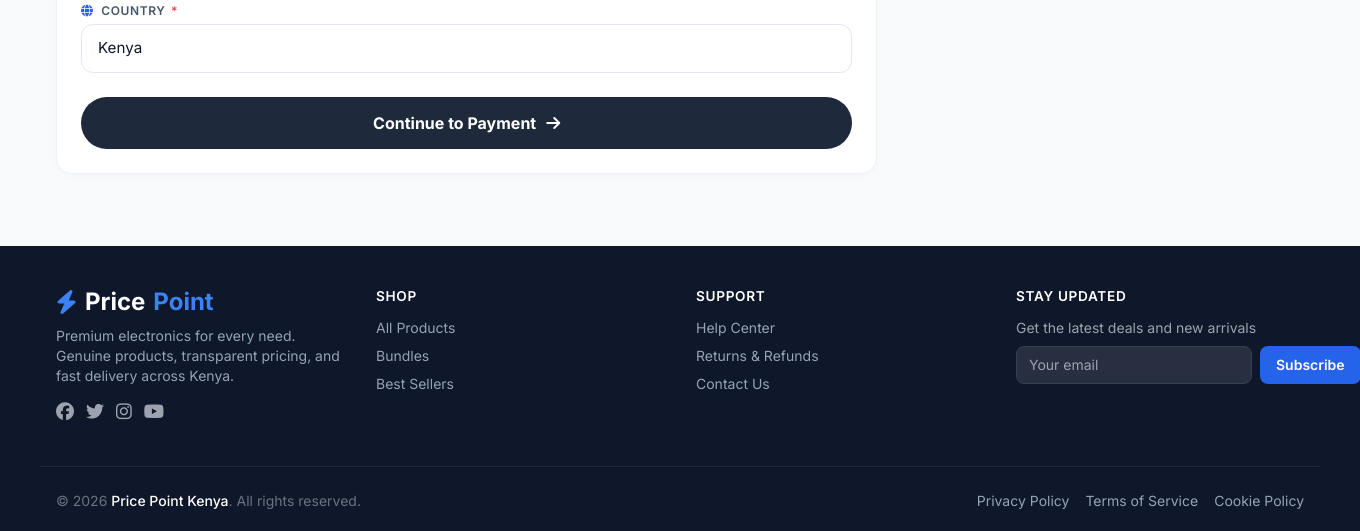
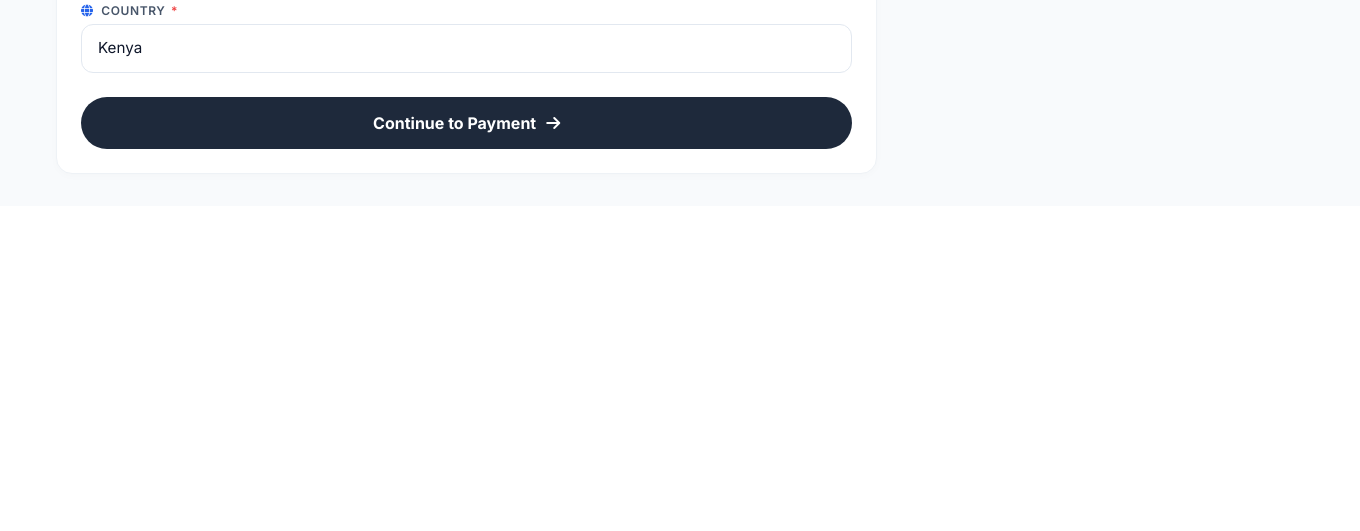
Before and after one commit to calvitec/electronics, a Flask app: template templates/checkout.html in a window 1360 px wide. Shown: the part 736-1267 px from the top of the page. After the commit the page ends 910 px from the top, so only its background shows below. Run offline with Flask 3, Linux system fonts and the light colour scheme; the template is opened without the code that fills it, so the values that code supplies are empty; some libraries are stand-ins or nearby versions.

Commit message:
Add files via upload

```diff
--- a/templates/checkout.html
+++ b/templates/checkout.html
@@ -9,7 +9,7 @@
     <link href="https://fonts.googleapis.com/css2?family=Inter:wght@300;400;500;600;700;800;900&display=swap" rel="stylesheet" />
     <style>
         * { font-family: 'Inter', sans-serif; margin: 0; padding: 0; box-sizing: border-box; }
-        body { background: #f8fafc; color: #0f172a; min-height: 100vh; overflow-x: hidden; }
+        body { background: #f8fafc; color: #0f172a; min-height: 100vh; }
 
         /* ===== ANIMATIONS ===== */
         @keyframes slideUp { from { opacity: 0; transform: translateY(30px); } to { opacity: 1; transform: translateY(0); } }
@@ -217,17 +217,15 @@
         .toast {
             position: fixed;
             bottom: 30px;
-            left: 50%;
-            transform: translateX(-50%);
+            right: 30px;
+            z-index: 9999;
             background: white;
             padding: 16px 24px;
             border-radius: 16px;
             box-shadow: 0 20px 60px rgba(0,0,0,0.1);
             border: 1px solid #eef2f6;
-            z-index: 9999;
             animation: slideUp 0.4s ease-out;
             max-width: 400px;
-            min-width: 280px;
         }
         .toast.hidden { display: none; }
 
@@ -265,17 +263,6 @@
             font-size: 0.9rem;
         }
 
-        /* ===== FOOTER ===== */
-        .app-footer {
-            background: #0f172a;
-            color: #94a3b8;
-            padding: 40px 0 20px;
-            margin-top: 40px;
-        }
-        .app-footer a { color: #94a3b8; text-decoration: none; transition: color 0.2s; }
-        .app-footer a:hover { color: white; }
-        .app-footer .footer-heading { color: white; font-weight: 600; font-size: 0.85rem; margin-bottom: 12px; text-transform: uppercase; letter-spacing: 0.05em; }
-
         /* ===== RESPONSIVE ===== */
         @media (max-width: 768px) {
             .glass-card { padding: 16px; }
@@ -283,7 +270,6 @@
             .back-link { font-size: 0.8rem; padding: 6px 12px; }
             .step-dot { width: 30px; }
             .step-dot.active { width: 40px; }
-            .app-footer .grid { gap: 20px; }
         }
         @media (max-width: 480px) {
             .glass-card { padding: 12px; }
@@ -292,9 +278,9 @@
             .btn-outline { font-size: 0.85rem; padding: 10px 16px; }
             .order-item-image { width: 40px; height: 40px; }
             .order-item-name { font-size: 0.8rem; }
-            .toast { font-size: 0.85rem; padding: 12px 16px; min-width: 200px; }
         }
 
+        /* ===== SCROLLBAR ===== */
         ::-webkit-scrollbar { width: 6px; }
         ::-webkit-scrollbar-track { background: #f1f5f9; }
         ::-webkit-scrollbar-thumb { background: #cbd5e1; border-radius: 3px; }
@@ -512,56 +498,6 @@
         </div>
     </div>
 
-    <!-- ===== FOOTER ===== -->
-    <footer class="app-footer">
-        <div class="max-w-7xl mx-auto px-4 grid grid-cols-2 md:grid-cols-4 gap-8">
-            <div class="col-span-2 md:col-span-1">
-                <h3 class="text-white text-2xl font-bold flex items-center gap-2">
-                    <i class="fas fa-bolt text-blue-500"></i> Price<span class="text-blue-500">Point</span>
-                </h3>
-                <p class="mt-2 text-sm">Premium electronics for every need. Genuine products, transparent pricing, and fast delivery across Kenya.</p>
-                <div class="flex gap-3 mt-3">
-                    <a href="#" aria-label="Facebook"><i class="fab fa-facebook text-gray-400 hover:text-white transition text-lg"></i></a>
-                    <a href="#" aria-label="Twitter"><i class="fab fa-twitter text-gray-400 hover:text-white transition text-lg"></i></a>
-                    <a href="#" aria-label="Instagram"><i class="fab fa-instagram text-gray-400 hover:text-white transition text-lg"></i></a>
-                    <a href="#" aria-label="YouTube"><i class="fab fa-youtube text-gray-400 hover:text-white transition text-lg"></i></a>
-                </div>
-            </div>
-            <div>
-                <h4 class="footer-heading">Shop</h4>
-                <ul class="space-y-2 text-sm">
-                    <li><a href="#">All Products</a></li>
-                    <li><a href="#">Bundles</a></li>
-                    <li><a href="#">Best Sellers</a></li>
-                </ul>
-            </div>
-            <div>
-                <h4 class="footer-heading">Support</h4>
-                <ul class="space-y-2 text-sm">
-                    <li><a href="#">Help Center</a></li>
-                    <li><a href="#">Returns & Refunds</a></li>
-                    <li><a href="#">Contact Us</a></li>
-                </ul>
-            </div>
-            <div>
-                <h4 class="footer-heading">Stay Updated</h4>
-                <p class="text-sm text-gray-400 mb-2">Get the latest deals and new arrivals</p>
-                <form class="flex gap-2">
-                    <input type="email" placeholder="Your email" class="flex-1 px-3 py-2 rounded-lg bg-white/10 border border-gray-700 text-white placeholder-gray-400 focus:outline-none focus:ring-2 focus:ring-blue-500/50 text-sm" />
-                    <button type="submit" class="px-4 py-2 bg-blue-600 text-white rounded-lg font-semibold text-sm hover:bg-blue-700 transition">Subscribe</button>
-                </form>
-            </div>
-        </div>
-        <div class="max-w-7xl mx-auto px-4 mt-10 pt-6 border-t border-gray-800 flex flex-col md:flex-row justify-between items-center text-sm text-gray-500">
-            <p>© 2026 <span class="text-white font-medium">Price Point Kenya</span>. All rights reserved.</p>
-            <div class="flex gap-4 mt-2 md:mt-0">
-                <a href="#" class="hover:text-white transition">Privacy Policy</a>
-                <a href="#" class="hover:text-white transition">Terms of Service</a>
-                <a href="#" class="hover:text-white transition">Cookie Policy</a>
-            </div>
-        </div>
-    </footer>
-
     <!-- Confetti Container -->
     <div class="confetti-container" id="confettiContainer"></div>
 
@@ -588,6 +524,7 @@
             }
             currentStep = step;
 
+            // Scroll to top of form
             document.querySelector('.glass-card').scrollIntoView({ behavior: 'smooth', block: 'start' });
         }
 
```
